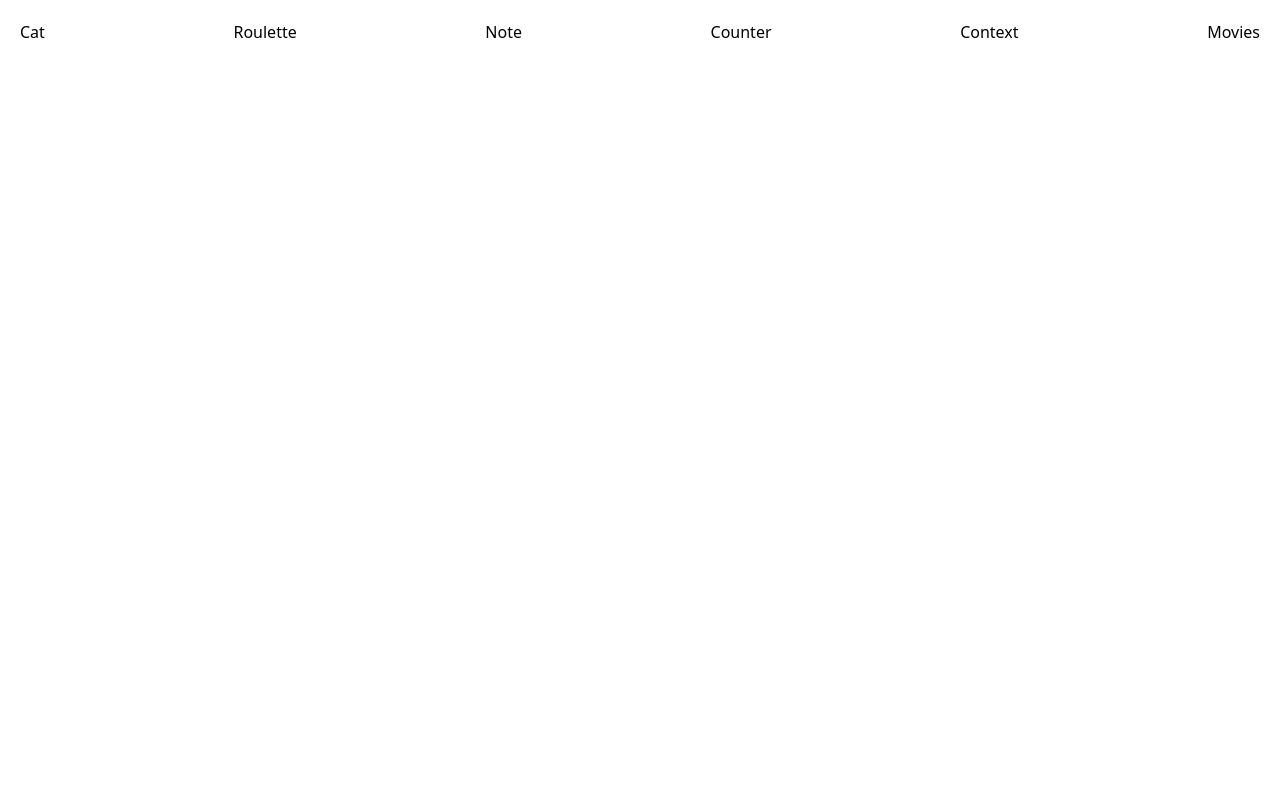
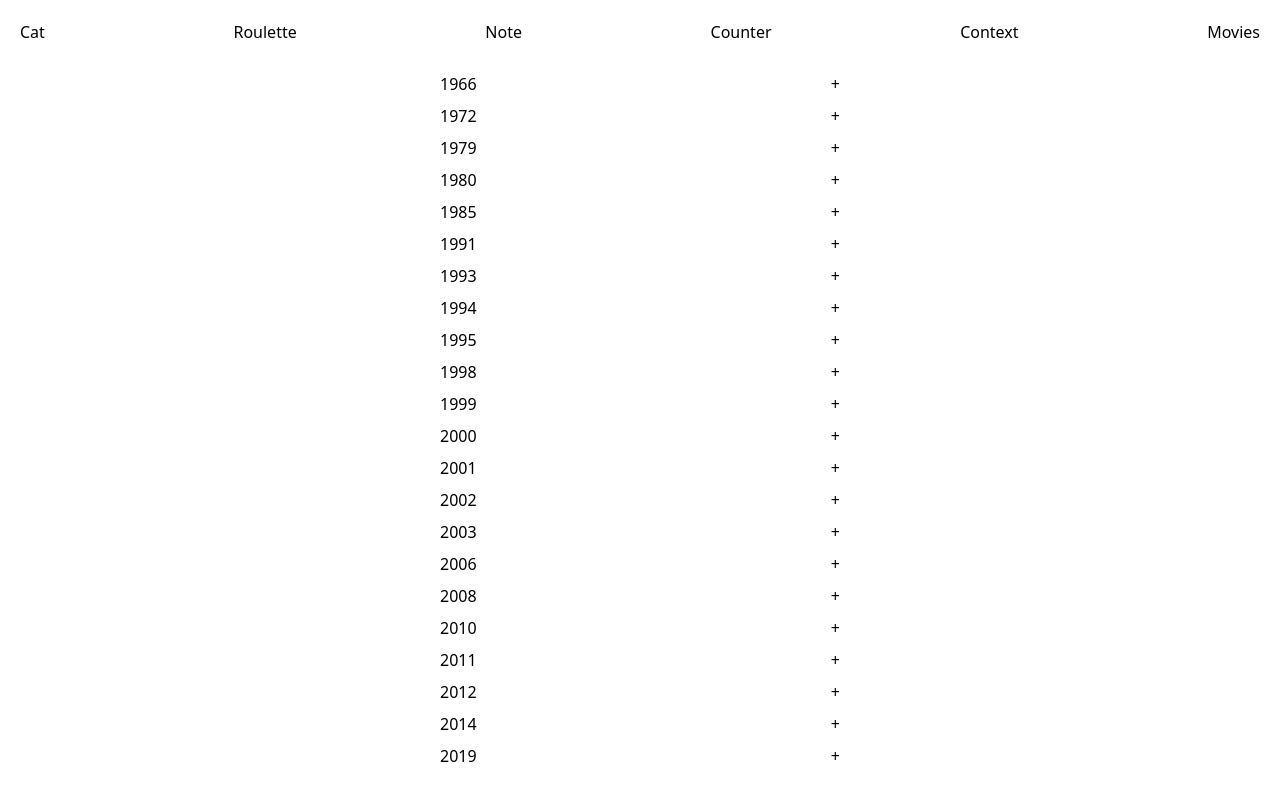
Before and after one commit to j-vaillant/front-apps, a React (Create React App) app: page /Movies in a window 1280 px wide. Built offline with nearby package versions, Linux system fonts and the light colour scheme.

Commit message:
movies list final

```diff
--- a/package.json
+++ b/package.json
@@ -9,6 +9,7 @@
     "@types/node": "^16.18.114",
     "@types/react": "^18.3.11",
     "@types/react-dom": "^18.3.1",
+    "clsx": "^2.1.1",
     "react": "^18.3.1",
     "react-dom": "^18.3.1",
     "react-router-dom": "^6.27.0",
--- a/src/components/Movies/MoviesList.tsx
+++ b/src/components/Movies/MoviesList.tsx
@@ -1,15 +1,57 @@
-import { FC } from "react";
-import { Movie } from "../../utils/data";
+import { FC, useEffect, useState } from "react";
+import clsx from "clsx";
 
 type Props = {
-  movies: Movie[];
+  movies: string[];
   year: string;
+  index: number;
+  currentIndex?: number;
+  onCategoryChange: (index: number) => void;
 };
 
-const MoviesList: FC<Props> = ({ movies, year }) => {
+const MoviesList: FC<Props> = ({
+  movies,
+  index,
+  currentIndex,
+  year,
+  onCategoryChange,
+}) => {
+  const [open, setOpen] = useState(false);
+
+  useEffect(() => {
+    if (!currentIndex) {
+      return;
+    }
+
+    if (currentIndex !== index) {
+      setOpen(false);
+    }
+  }, [currentIndex, index]);
+
   return (
-    <ul>
-      <li>{year}</li>
+    <ul className="w-[400px] m-2">
+      <li
+        onClick={() => {
+          setOpen((prev) => !prev);
+          onCategoryChange(index);
+        }}
+        className="flex w-full justify-between cursor-pointer"
+      >
+        <span>{year}</span>
+        <span>{open ? "-" : "+"}</span>
+      </li>
+      <li
+        className={clsx("transition-all duration-1000 h-0", {
+          "h-auto": open,
+          "overflow-hidden": !open,
+        })}
+      >
+        <ul className="ml-2">
+          {movies.map((m, i) => {
+            return <li key={i}>{m}</li>;
+          })}
+        </ul>
+      </li>
     </ul>
   );
 };
--- a/src/components/Movies/index.tsx
+++ b/src/components/Movies/index.tsx
@@ -1,11 +1,28 @@
+import { useState } from "react";
 import { formatData } from "../../utils/data";
 import MoviesList from "./MoviesList";
 
 const Movies = () => {
   const movies = formatData();
   const years = Object.keys(movies);
+  const [categoryIndex, setCategoryIndex] = useState<number | undefined>();
 
-  return <div></div>;
+  return (
+    <div>
+      {years.map((y, i) => {
+        return (
+          <MoviesList
+            index={i}
+            currentIndex={categoryIndex}
+            key={i}
+            year={y}
+            onCategoryChange={(idx: number) => setCategoryIndex(idx)}
+            movies={movies[y].map((m) => m.title)}
+          />
+        );
+      })}
+    </div>
+  );
 };
 
 export default Movies;
--- a/src/store/reducer/counter.ts
+++ b/src/store/reducer/counter.ts
@@ -17,5 +17,6 @@ export const reducer = (state: State, action: Action) => {
   if (action.type === DECREMENT) {
     return { count: state.count - 1 };
   }
+
   throw Error("unexpected action");
 };
```
Also changed, not shown: 1 other file (tests, documents, lock files or other folders).
